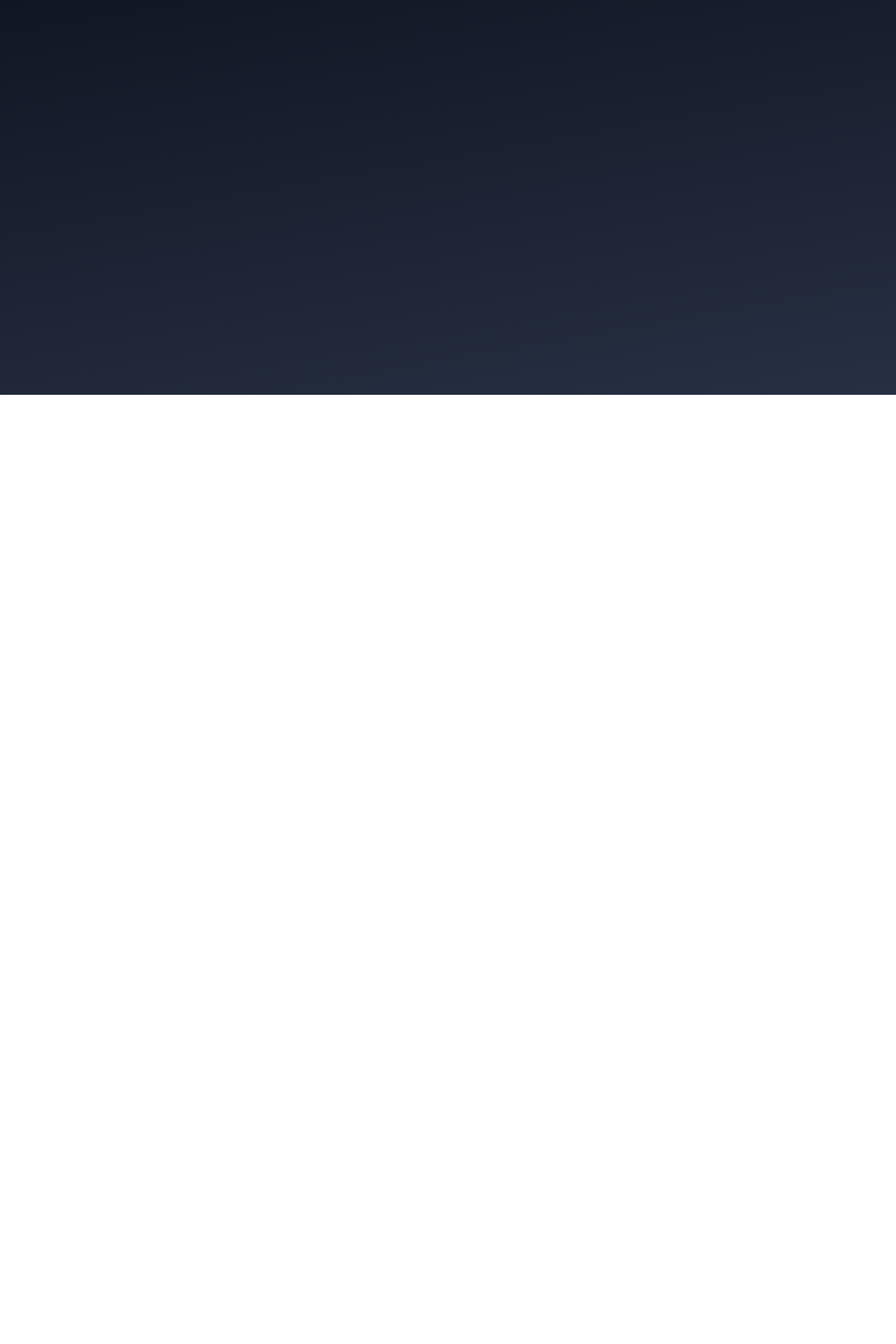
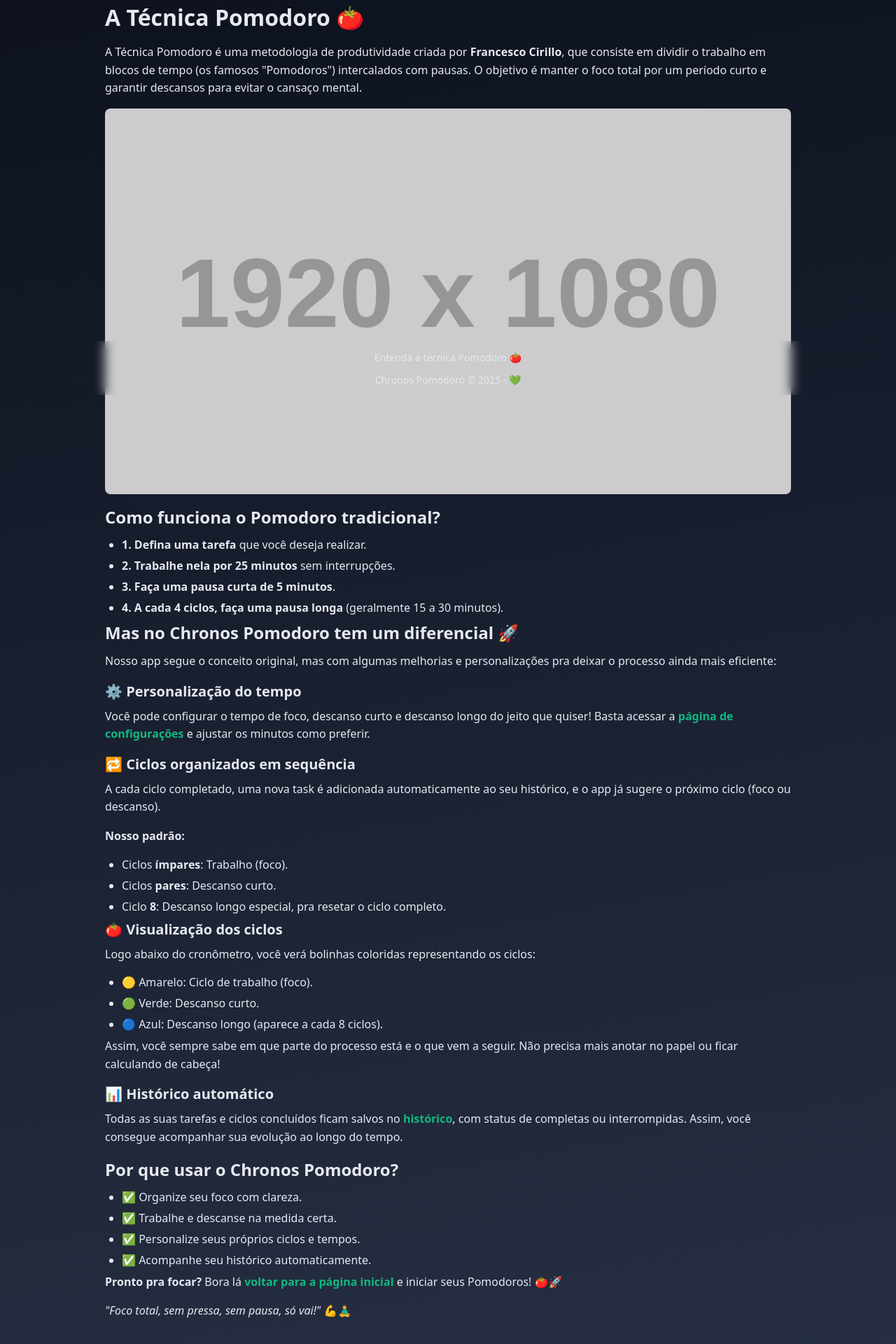
Before and after one commit to StealthWorm/chronos-pomodoro, a React (Vite) app: page /about in a window 1280 px wide. Before the commit this address had no page. Shown: the part 236-2156 px from the top of the page at 70% size. Before the commit the page ends 800 px from the top, so only its background shows below. Built offline with nearby package versions, Linux system fonts and the light colour scheme.

Commit message:
feat: create about and not found pages with Generic template for HTML

```diff
--- a/src/Router.tsx
+++ b/src/Router.tsx
@@ -3,6 +3,8 @@
 import { Home } from './pages/Home'
 import { History } from './pages/History'
 import { Settings } from './pages/Settings'
+import { About } from './pages/About'
+import { NotFound } from './pages/NotFound'
 
 export default function Router() {
   return (
@@ -11,6 +13,8 @@
         <Route path="/" element={<Home />} />
         <Route path="/history" element={<History />} />
         <Route path="/settings" element={<Settings />} />
+        <Route path="/about" element={<About />} />
+        <Route path="404" element={<NotFound />} />
       </Route>
     </Routes>
   )
--- /dev/null
+++ b/src/components/GenericHtml/index.tsx
@@ -0,0 +1,9 @@
+import styles from './styles.module.css';
+
+type GenericHtmlProps = {
+  children: React.ReactNode;
+};
+
+export function GenericHtml({ children }: GenericHtmlProps) {
+  return <div className={styles.genericHtml}>{children}</div>;
+}
--- /dev/null
+++ b/src/components/GenericHtml/styles.module.css
@@ -0,0 +1,46 @@
+.genericHtml h1 {
+  font-size: 3.2rem;
+  margin-bottom: 1.6rem;
+}
+
+.genericHtml h2 {
+  font-size: 2.4rem;
+  margin-bottom: 1.2rem;
+}
+
+.genericHtml h3 {
+  font-size: 2rem;
+  margin-bottom: 1rem;
+}
+
+.genericHtml p {
+  font-size: 1.6rem;
+  line-height: 1.6;
+  margin-bottom: 1.6rem;
+}
+
+.genericHtml a {
+  color: var(--link-color);
+  text-decoration: none;
+  font-weight: bold;
+}
+
+.genericHtml a:hover {
+  text-decoration: underline;
+}
+
+.genericHtml ul {
+  padding-left: 2.4rem;
+}
+
+.genericHtml li {
+  margin-bottom: 0.8rem;
+}
+
+.genericHtml img {
+  max-width: 100%;
+  height: auto;
+  border-radius: 0.8rem;
+  display: block;
+  margin: 1.6rem 0;
+}
--- /dev/null
+++ b/src/pages/About/index.tsx
@@ -0,0 +1,121 @@
+import { Container } from "../../components/Container";
+import { GenericHtml } from "../../components/GenericHtml";
+
+export function About() {
+  return (
+    <Container>
+      <GenericHtml>
+        <h1>A Técnica Pomodoro 🍅</h1>
+
+        <p>
+          A Técnica Pomodoro é uma metodologia de produtividade criada por{' '}
+          <strong>Francesco Cirillo</strong>, que consiste em dividir o
+          trabalho em blocos de tempo (os famosos "Pomodoros") intercalados
+          com pausas. O objetivo é manter o foco total por um período curto e
+          garantir descansos para evitar o cansaço mental.
+        </p>
+
+        <img src='https://placehold.co/1920x1080' alt='' />
+
+        <h2>Como funciona o Pomodoro tradicional?</h2>
+        <ul>
+          <li>
+            <strong>1. Defina uma tarefa</strong> que você deseja realizar.
+          </li>
+          <li>
+            <strong>2. Trabalhe nela por 25 minutos</strong> sem interrupções.
+          </li>
+          <li>
+            <strong>3. Faça uma pausa curta de 5 minutos</strong>.
+          </li>
+          <li>
+            <strong>4. A cada 4 ciclos, faça uma pausa longa</strong>{' '}
+            (geralmente 15 a 30 minutos).
+          </li>
+        </ul>
+
+        <h2>
+          Mas no <strong>Chronos Pomodoro</strong> tem um diferencial 🚀
+        </h2>
+
+        <p>
+          Nosso app segue o conceito original, mas com algumas melhorias e
+          personalizações pra deixar o processo ainda mais eficiente:
+        </p>
+
+        <h3>⚙️ Personalização do tempo</h3>
+        <p>
+          Você pode configurar o tempo de foco, descanso curto e descanso
+          longo do jeito que quiser! Basta acessar a{' '}
+          <a href='/settings'>página de configurações</a> e ajustar os minutos
+          como preferir.
+        </p>
+
+        <h3>🔁 Ciclos organizados em sequência</h3>
+        <p>
+          A cada ciclo completado, uma nova task é adicionada automaticamente
+          ao seu histórico, e o app já sugere o próximo ciclo (foco ou
+          descanso).
+        </p>
+        <p>
+          <strong>Nosso padrão:</strong>
+        </p>
+        <ul>
+          <li>
+            Ciclos <strong>ímpares</strong>: Trabalho (foco).
+          </li>
+          <li>
+            Ciclos <strong>pares</strong>: Descanso curto.
+          </li>
+          <li>
+            Ciclo <strong>8</strong>: Descanso longo especial, pra resetar o
+            ciclo completo.
+          </li>
+        </ul>
+
+        <h3>🍅 Visualização dos ciclos</h3>
+        <p>
+          Logo abaixo do cronômetro, você verá bolinhas coloridas
+          representando os ciclos:
+        </p>
+        <ul>
+          <li>🟡 Amarelo: Ciclo de trabalho (foco).</li>
+          <li>🟢 Verde: Descanso curto.</li>
+          <li>🔵 Azul: Descanso longo (aparece a cada 8 ciclos).</li>
+        </ul>
+
+        <p>
+          Assim, você sempre sabe em que parte do processo está e o que vem a
+          seguir. Não precisa mais anotar no papel ou ficar calculando de
+          cabeça!
+        </p>
+
+        <h3>📊 Histórico automático</h3>
+        <p>
+          Todas as suas tarefas e ciclos concluídos ficam salvos no{' '}
+          <a href='/history'>histórico</a>, com status de completas ou
+          interrompidas. Assim, você consegue acompanhar sua evolução ao longo
+          do tempo.
+        </p>
+
+        <h2>Por que usar o Chronos Pomodoro?</h2>
+        <ul>
+          <li>✅ Organize seu foco com clareza.</li>
+          <li>✅ Trabalhe e descanse na medida certa.</li>
+          <li>✅ Personalize seus próprios ciclos e tempos.</li>
+          <li>✅ Acompanhe seu histórico automaticamente.</li>
+        </ul>
+
+        <p>
+          <strong>Pronto pra focar?</strong> Bora lá{' '}
+          <a href='/'>voltar para a página inicial</a> e iniciar seus
+          Pomodoros! 🍅🚀
+        </p>
+
+        <p>
+          <em>"Foco total, sem pressa, sem pausa, só vai!"</em> 💪🧘‍♂️
+        </p>
+      </GenericHtml>
+    </Container>
+  );
+}
--- /dev/null
+++ b/src/pages/NotFound/index.tsx
@@ -0,0 +1,33 @@
+import { GenericHtml } from '../../components/GenericHtml'
+import { Container } from '../../components/Container'
+
+export function NotFound() {
+  return (
+    <Container>
+      <GenericHtml>
+        <h1>404 - Página não encontrada 🚀</h1>
+        <p>
+          Opa! Parece que a página que você está tentando acessar não existe.
+          Talvez ela tenha tirado férias, resolvido explorar o universo ou se
+          perdido em algum lugar entre dois buracos negros. 🌌
+        </p>
+        <p>
+          Mas calma, você não está perdido no espaço (ainda). Dá pra voltar em
+          segurança para a <a href='/'>página principal</a> ou{' '}
+          <a href='/history'>para o histórico</a> — ou pode ficar por aqui e
+          fingir que achou uma página secreta que só os exploradores mais
+          legais conseguem acessar. 🧭✨
+        </p>
+        <p>
+          Se você acha que essa página deveria existir (ou se quiser bater um
+          papo sobre viagem no tempo e buracos de minhoca), é só entrar em
+          contato. Caso contrário, use o menu para voltar ao mundo real.
+        </p>
+        <p>
+          Enquanto isso, fica aqui uma reflexão: "Se uma página não existe na
+          internet, será que ela existiu de verdade?" 🤔💭
+        </p>
+      </GenericHtml>
+    </Container >
+  )
+}
```
